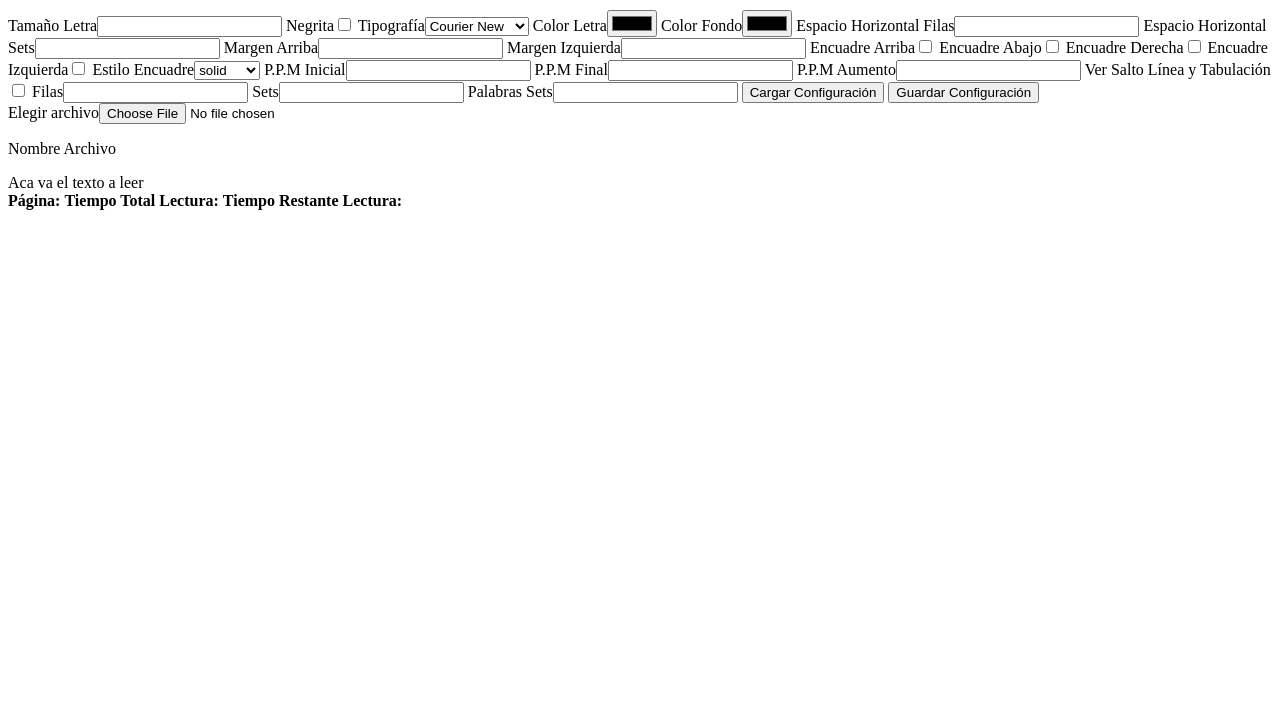
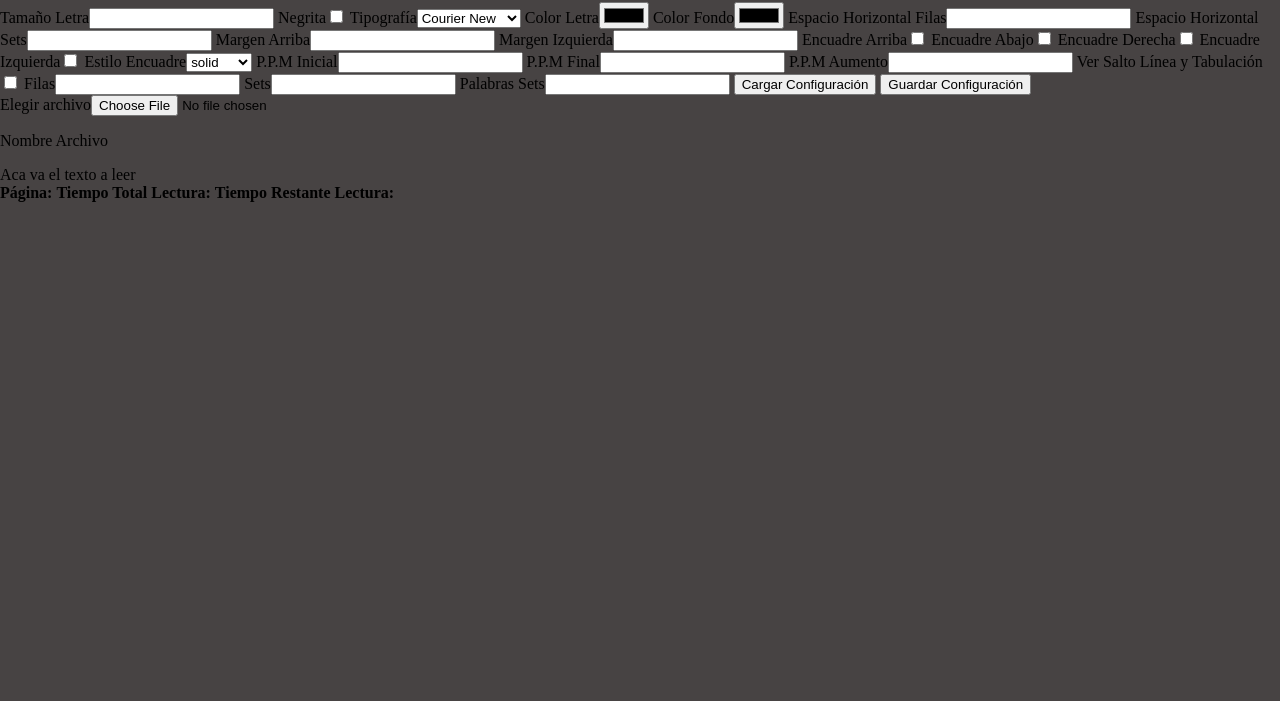
Before and after one commit to BrizuelaFederico/Lectura, a website: page src/index.html in a window 1280 px wide. Shown: the part 99-800 px from the top of the page. Drawn offline with Linux system fonts and the light colour scheme.

Commit message:
body css

```diff
--- /dev/null
+++ b/src/css/body.css
@@ -0,0 +1,6 @@
+body {
+  background-color: #474343;
+  margin: 0px;
+  padding: 0px;
+  min-height: 100dvh;
+}
--- a/src/index.html
+++ b/src/index.html
@@ -4,6 +4,7 @@
     <meta charset="UTF-8" />
     <meta name="viewport" content="width=device-width, initial-scale=1.0" />
     <title>Lectura</title>
+    <link rel="stylesheet" type="text/css" href="./css/body.css">
   </head>
   <body>
     <header>
```
